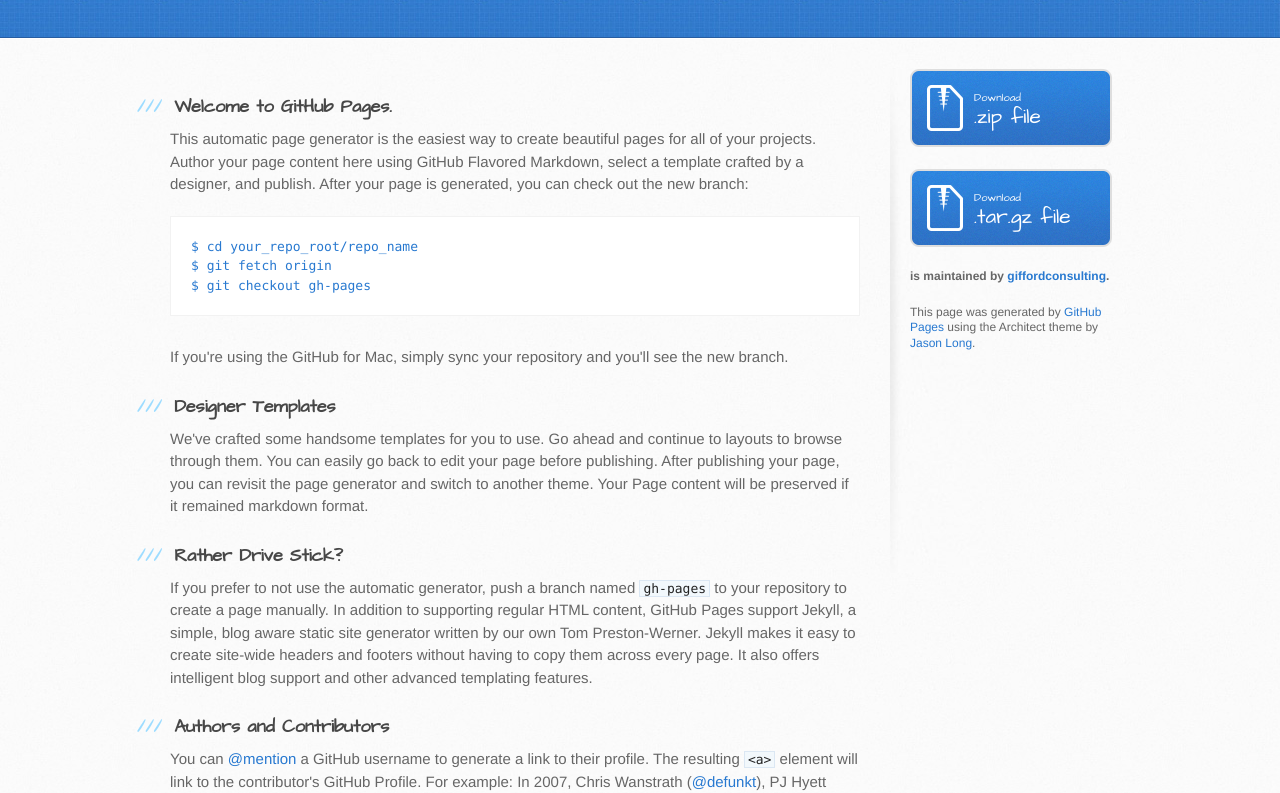
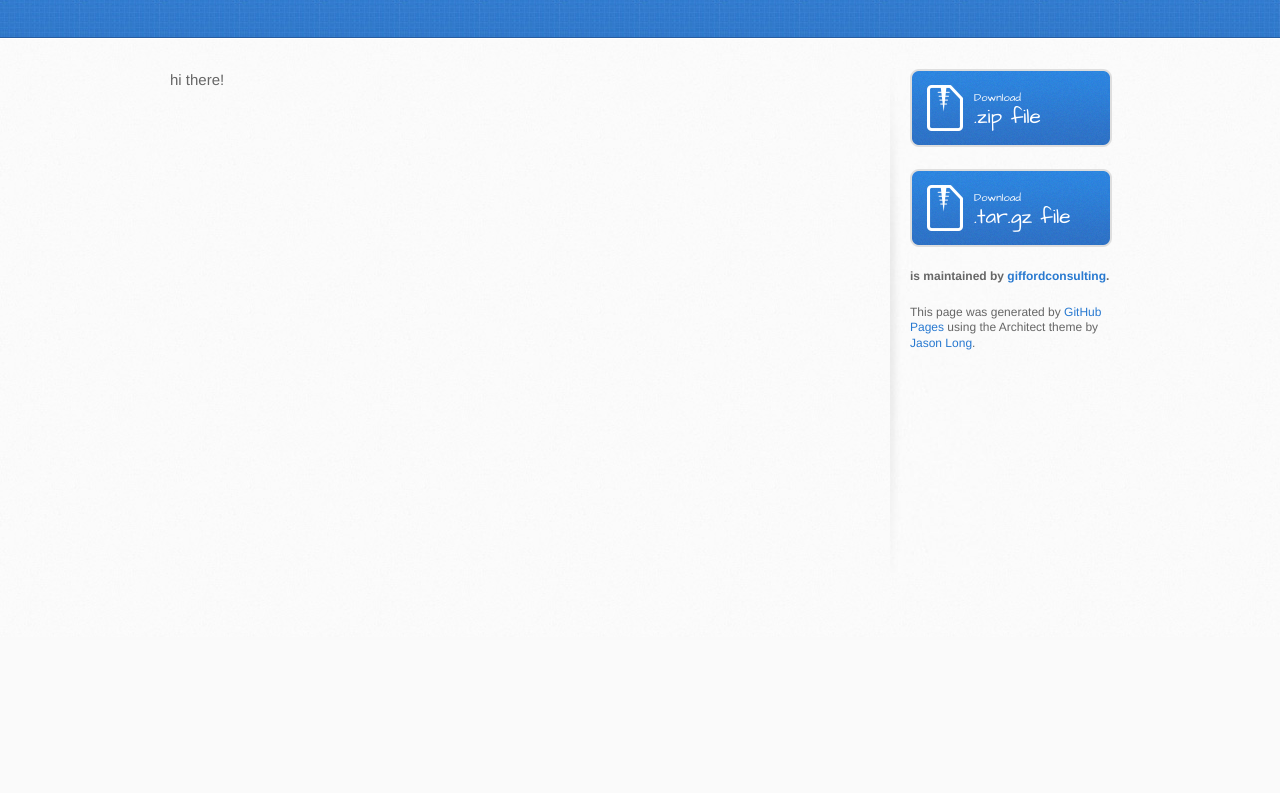
Before and after one commit to giffordconsulting/mollygifford-web, a plain HTML site: page index.html in a window 1280 px wide. Shown: the part 163-956 px from the top of the page. After the commit the page ends 800 px from the top, so only its background shows below. Drawn offline with Linux system fonts and the light colour scheme.

Commit message:
Update index.html

```diff
--- a/index.html
+++ b/index.html
@@ -28,37 +28,12 @@
     <div id="content-wrapper">
       <div class="inner clearfix">
         <section id="main-content">
-          <h3>
-<a name="welcome-to-github-pages" class="anchor" href="#welcome-to-github-pages"><span class="octicon octicon-link"></span></a>Welcome to GitHub Pages.</h3>
 
-<p>This automatic page generator is the easiest way to create beautiful pages for all of your projects. Author your page content here using GitHub Flavored Markdown, select a template crafted by a designer, and publish. After your page is generated, you can check out the new branch:</p>
+<p>
+hi there!
+</p>
 
-<pre><code>$ cd your_repo_root/repo_name
-$ git fetch origin
-$ git checkout gh-pages
-</code></pre>
 
-<p>If you're using the GitHub for Mac, simply sync your repository and you'll see the new branch.</p>
-
-<h3>
-<a name="designer-templates" class="anchor" href="#designer-templates"><span class="octicon octicon-link"></span></a>Designer Templates</h3>
-
-<p>We've crafted some handsome templates for you to use. Go ahead and continue to layouts to browse through them. You can easily go back to edit your page before publishing. After publishing your page, you can revisit the page generator and switch to another theme. Your Page content will be preserved if it remained markdown format.</p>
-
-<h3>
-<a name="rather-drive-stick" class="anchor" href="#rather-drive-stick"><span class="octicon octicon-link"></span></a>Rather Drive Stick?</h3>
-
-<p>If you prefer to not use the automatic generator, push a branch named <code>gh-pages</code> to your repository to create a page manually. In addition to supporting regular HTML content, GitHub Pages support Jekyll, a simple, blog aware static site generator written by our own Tom Preston-Werner. Jekyll makes it easy to create site-wide headers and footers without having to copy them across every page. It also offers intelligent blog support and other advanced templating features.</p>
-
-<h3>
-<a name="authors-and-contributors" class="anchor" href="#authors-and-contributors"><span class="octicon octicon-link"></span></a>Authors and Contributors</h3>
-
-<p>You can <a href="https://github.com/blog/821" class="user-mention">@mention</a> a GitHub username to generate a link to their profile. The resulting <code>&lt;a&gt;</code> element will link to the contributor's GitHub Profile. For example: In 2007, Chris Wanstrath (<a href="https://github.com/defunkt" class="user-mention">@defunkt</a>), PJ Hyett (<a href="https://github.com/pjhyett" class="user-mention">@pjhyett</a>), and Tom Preston-Werner (<a href="https://github.com/mojombo" class="user-mention">@mojombo</a>) founded GitHub.</p>
-
-<h3>
-<a name="support-or-contact" class="anchor" href="#support-or-contact"><span class="octicon octicon-link"></span></a>Support or Contact</h3>
-
-<p>Having trouble with Pages? Check out the documentation at <a href="http://help.github.com/pages">http://help.github.com/pages</a> or contact <a href="mailto:support@github.com">support@github.com</a> and we’ll help you sort it out.</p>
         </section>
 
         <aside id="sidebar">
```
